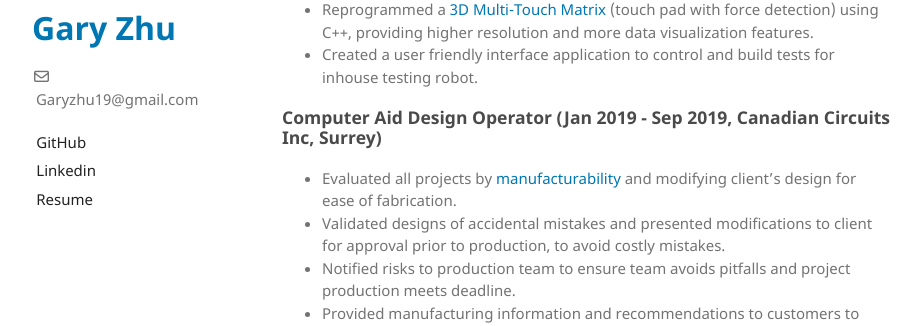
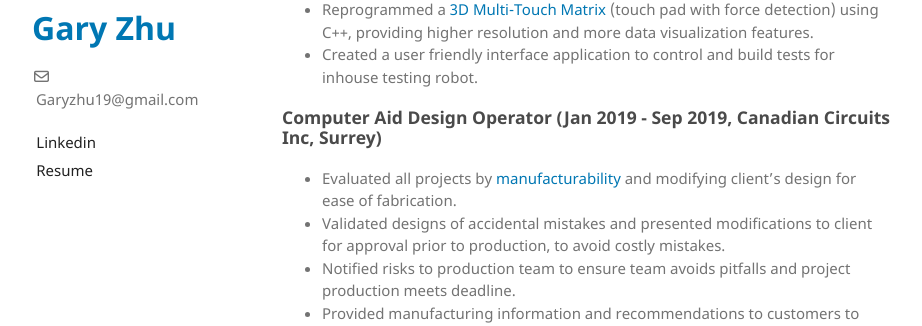
Before and after one commit to garyzhu19/garyzhu19.github.io, a Jekyll site: the page built from work-experience.md, in a window 1280 px wide. Shown: the part 253-579 px from the top of the page, without its empty margins (178-1100 px from the left). Built offline with Jekyll 4.4.1, drawn with Linux system fonts in a browser that asks for light colours.

Commit message:
add more links and fix other links

```diff
--- a/_config.yml
+++ b/_config.yml
@@ -12,8 +12,6 @@ plugins:
 
 # You can find fonts from https://iconify.design or https://fontawesome.com. Below is just an example illustrating how to use custom icons
 sidebar:
-  - name: GitHub
-    link: https://github.com/garyzhu19
   - name: Linkedin
     link: https://www.linkedin.com/in/zhu-gary/
   - name: Resume
--- a/work-experience.md
+++ b/work-experience.md
@@ -8,12 +8,12 @@ layout: default
 
 *	Constructed a robot with off the shelf (OTS) CNC machine parts to efficiently and quantitively evaluate products to ensure performance is within specifications.
 *	Programmed a robot using C++, providing intuitive controls to systematically test products.
-*	Reprogrammed a [3D Multi-Touch Matrix](./https://www.tangio.ca/multi-touch-neo-sensing) (touch pad with force detection) using C++, providing higher resolution and more data visualization features.
+*	Reprogrammed a [3D Multi-Touch Matrix](https://www.tangio.ca/multi-touch-neo-sensing) (touch pad with force detection) using C++, providing higher resolution and more data visualization features.
 *	Created a user friendly interface application to control and build tests for inhouse testing robot.
 
 ### Computer Aid Design Operator (Jan 2019 - Sep 2019, Canadian Circuits Inc, Surrey)
 
-*	Evaluated all projects by [manufacturability](./https://www.canadiancircuits.com/capabilities/) and modifying client’s design for ease of fabrication.
+*	Evaluated all projects by [manufacturability](https://www.canadiancircuits.com/capabilities/) and modifying client’s design for ease of fabrication.
 *	Validated designs of accidental mistakes and presented modifications to client for approval prior to production, to avoid costly mistakes.
 *	Notified risks to production team to ensure team avoids pitfalls and project production meets deadline.
 *	Provided manufacturing information and recommendations to customers to decrease manufacturing time and reduce cost.
```
Also changed, not shown: project.md (+2 -2 lines).
